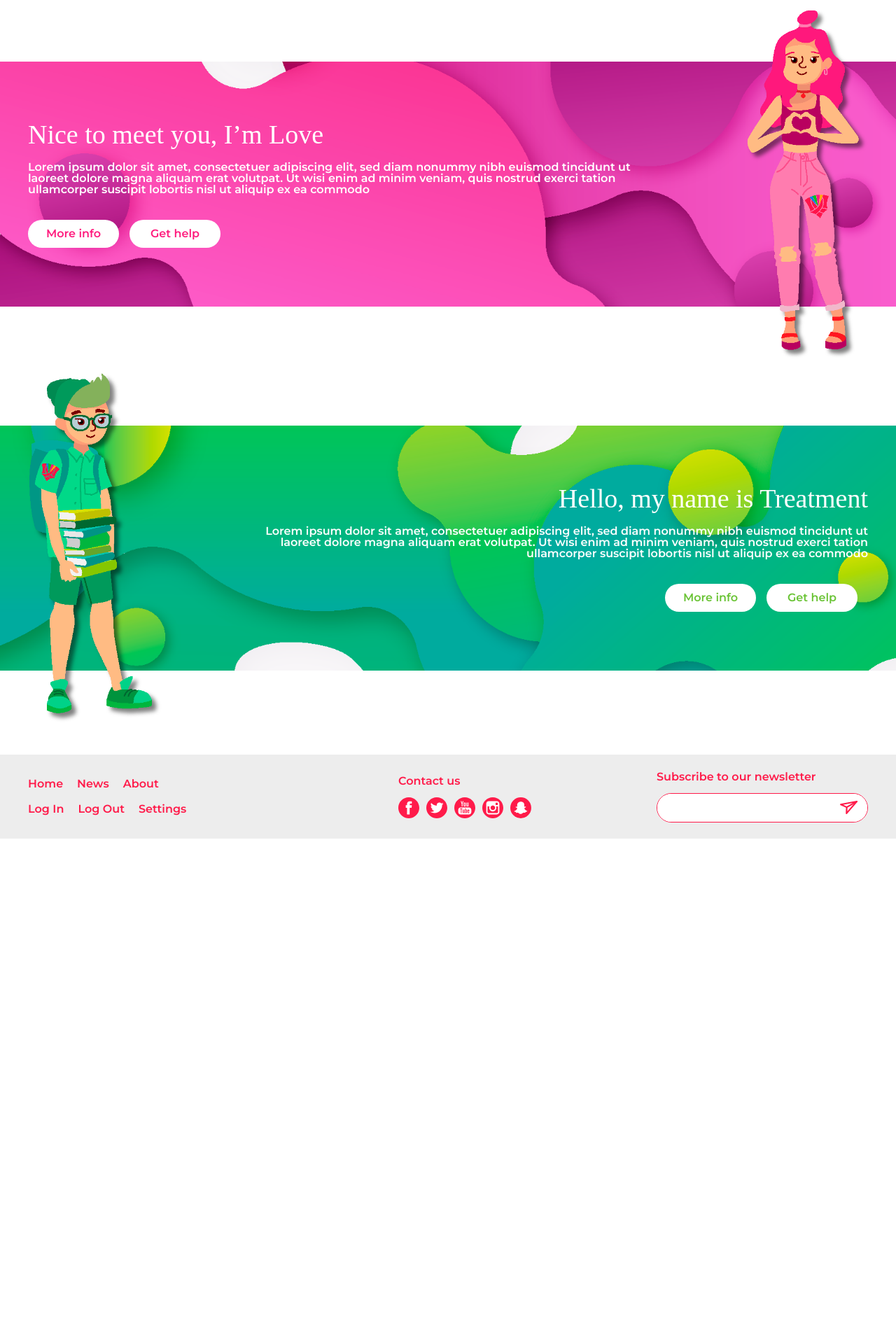
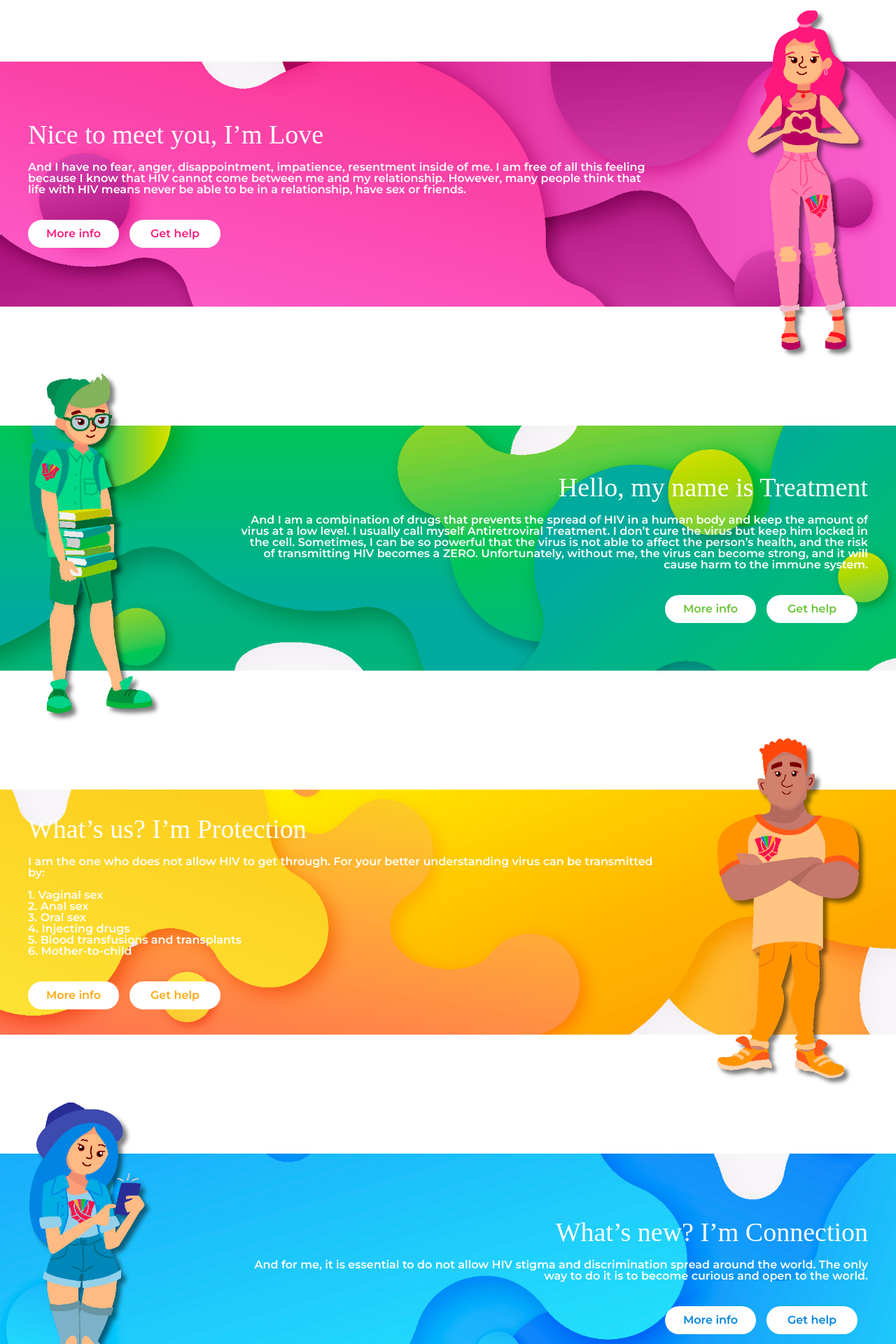
Before and after one commit to gleb-zavizenov/Sindiukova_Evgeniia_Boiko_Olha_Buch_Nitya_Zavizenov_Gleb_Victor_Sonali_FIP, a PHP site: page / in a window 1280 px wide. Shown: the part 1120-3040 px from the top of the page at 70% size. Before the commit the page ends 2318 px from the top, so only its background shows below. Run offline with PHP 8.4, Linux system fonts and the light colour scheme; some libraries are stand-ins or nearby versions; some web fonts are replaced.

Commit message:
Added new text to the home page

```diff
--- a/index.html
+++ b/index.html
@@ -45,11 +45,11 @@
                 <div class="hero-text">
                     <div class="hero-text-content">
                         <h2>Hey, I’m Gary!</h2>
-                        <p>Lorem ipsum dolor sit amet,
-                            conjhkk setetuer adipiscing elit,
-                            sed diam nonummy nibh euismod tincidunt
-                            ut laoreet dolore magna aliquam erat volutpat.
-                            Ut wisi enim a,dsfnkk
+                        <p>
+                            I can assume that you are here to find more
+                            information about HIV/AIDS. If your answer
+                            is yes, it means you came to the right page.
+                            Keep reading, and you will know the truth about it.
                         </p>
                     </div>
                     <img src="images/hero-bg.svg" alt="header-bg">
@@ -58,13 +58,14 @@
         </section>
         <section class="disclaimer-section">
             <div class="container disclaimer-container">
-                <h1>the more you know the stronger you become</h1>
-                <p>Lorem ipsum dolor sit amet, consectetuer adipiscing elit,
-                    sed diam nonummy nibh euismod tincidunt ut laoreet dolore
-                    magna aliquam erat volutpat. Ut wisi enim ad minim veniam,
-                    quis nostrud exerci tation ullamcorper suscipit lobortis nisl
-                    ut aliquip ex ea commodo consequat. Duis autem vel eum iriure
-                    dolor in hendrerit in vulputate velit esse molestie consequ
+                <h1>THE MORE YOU KNOW, THE STRONGER YOU BECOME</h1>
+                <p>
+                    HIV (human immunodeficiency virus) is a virus that attacks
+                    a person’s immune system.
+                    With proper treatment, HIV-positive people can live like
+                    regular people and be an equal
+                    part of society. However, without medical treatment, HIV
+                    can turn into AIDS (acquired immune deficiency syndrome).
                 </p>
                 <div class="disclaimer-socials">
                     <img src="images/fb.svg" alt="facebook">
@@ -80,11 +81,13 @@
                 <div class="character-container-content">
                     <h2>Nice to meet you, I’m Love</h2>
                     <p>
-                    Lorem ipsum dolor sit amet, consectetuer adipiscing elit,
-                    sed diam nonummy nibh euismod tincidunt ut laoreet dolore
-                    magna aliquam erat volutpat. Ut wisi enim ad minim veniam,
-                    quis nostrud exerci tation ullamcorper suscipit lobortis
-                    nisl ut aliquip ex ea commodo
+                        And I have no fear, anger, disappointment,
+                        impatience, resentment inside of me. I am
+                        free of all this feeling because I know that
+                        HIV cannot come between me and my relationship.
+                        However, many people think that life with HIV
+                        means never be able to be in a relationship,
+                        have sex or friends.
                     </p>
                     <div class="character-buttons">
                         <a href="#" target="_blank" class="character-button">More info</a>
@@ -99,11 +102,16 @@
                 <div class="character-container-content">
                     <h2>Hello, my name is Treatment</h2>
                     <p>
-                        Lorem ipsum dolor sit amet, consectetuer adipiscing elit,
-                        sed diam nonummy nibh euismod tincidunt ut laoreet dolore
-                        magna aliquam erat volutpat. Ut wisi enim ad minim veniam,
-                        quis nostrud exerci tation ullamcorper suscipit lobortis
-                        nisl ut aliquip ex ea commodo
+                        And I am a combination of drugs that prevents
+                        the spread of HIV in a human body and keep the
+                        amount of virus at a low level. I usually call
+                        myself Antiretroviral Treatment. I don’t cure
+                        the virus but keep him locked in the cell.
+                        Sometimes, I can be so powerful that the virus
+                        is not able to affect the person’s health, and
+                        the risk of transmitting HIV becomes a ZERO.
+                        Unfortunately, without me, the virus can
+                        become strong, and it will cause harm to the immune system.
                     </p>
                     <div class="character-buttons">
                         <a href="#" target="_blank" class="character-button">More info</a>
@@ -111,6 +119,45 @@
                     </div>
                 </div>
                 <img class="character-container-img" src="images/treatment.png" alt="character">
+            </div>
+        </section>
+        <section class="character-section" id="orange">
+            <div class="container character-container">
+                <div class="character-container-content">
+                    <h2>What’s us? I’m Protection</h2>
+                    <p>
+                        I am the one who does not allow HIV to get through.
+                        For your better understanding virus can be transmitted by:<br><br>
+                        1. Vaginal sex<br>
+                        2. Anal sex<br>
+                        3. Oral sex<br>
+                        4. Injecting drugs<br>
+                        5. Blood transfusions and transplants<br>
+                        6. Mother-to-child
+                    </p>
+                    <div class="character-buttons">
+                        <a href="#" target="_blank" class="character-button">More info</a>
+                        <a href="#" target="_blank" class="character-button">Get help</a>
+                    </div>
+                </div>
+                <img class="character-container-img" src="images/protection.png" alt="character">
+            </div>
+        </section>
+        <section class="character-section" id="blue">
+            <div class="container character-container">
+                <div class="character-container-content">
+                    <h2>What’s new? I’m Connection</h2>
+                    <p>
+                        And for me, it is essential to do not allow HIV stigma
+                        and discrimination spread around the world. The only
+                        way to do it is to become curious and open to the world.
+                    </p>
+                    <div class="character-buttons">
+                        <a href="#" target="_blank" class="character-button">More info</a>
+                        <a href="#" target="_blank" class="character-button">Get help</a>
+                    </div>
+                </div>
+                <img class="character-container-img" src="images/connection.png" alt="character">
             </div>
         </section>
     </main>
--- a/sass/modules/homepage.scss
+++ b/sass/modules/homepage.scss
@@ -151,6 +151,22 @@
 
     .character-button{
         color: $green;
+    }
+}
+
+#orange{
+    background-image: url('../images/yellow_bg.png');
+
+    .character-button{
+        color: $orange;
+    }
+}
+
+#blue{
+    background-image: url('../images/blue_bg.png');
+
+    .character-button{
+        color: $blue;
     }
 }
 
```
Also changed, not shown: css/main.css, 1 other file.
